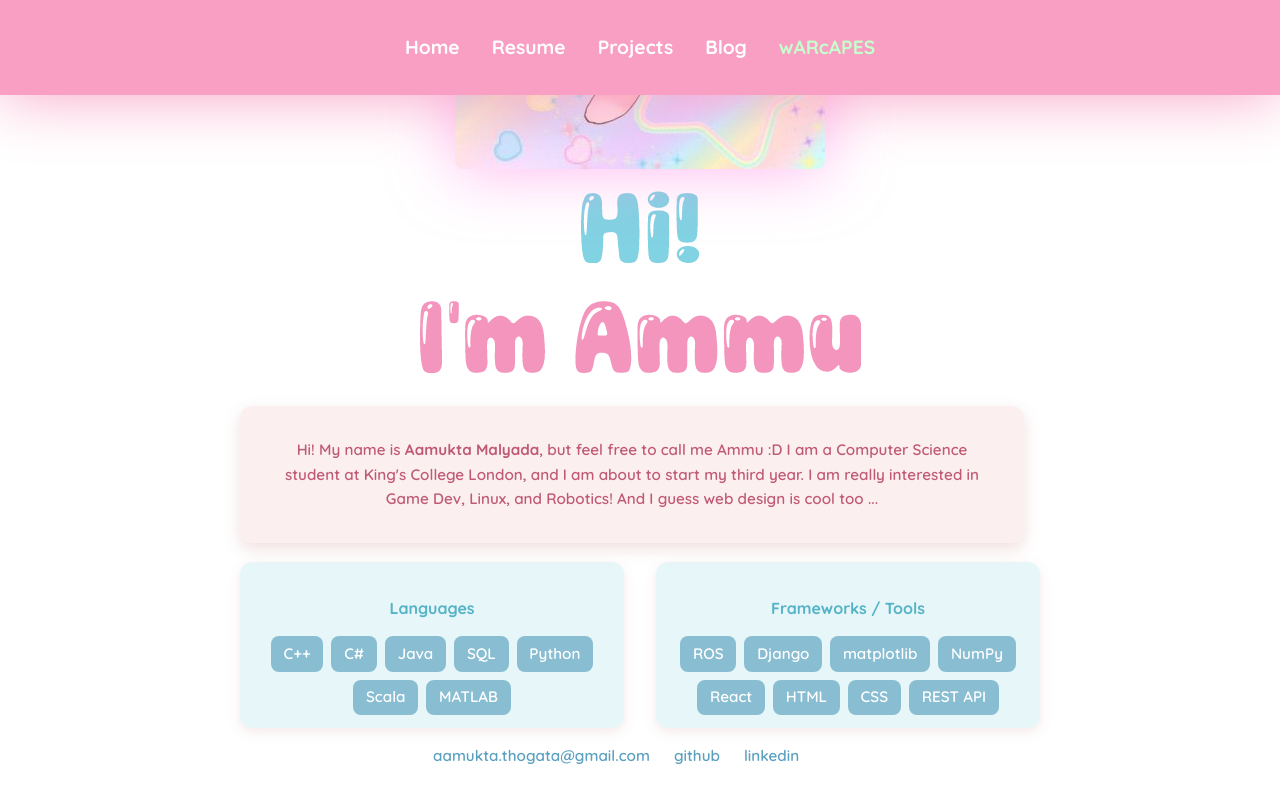
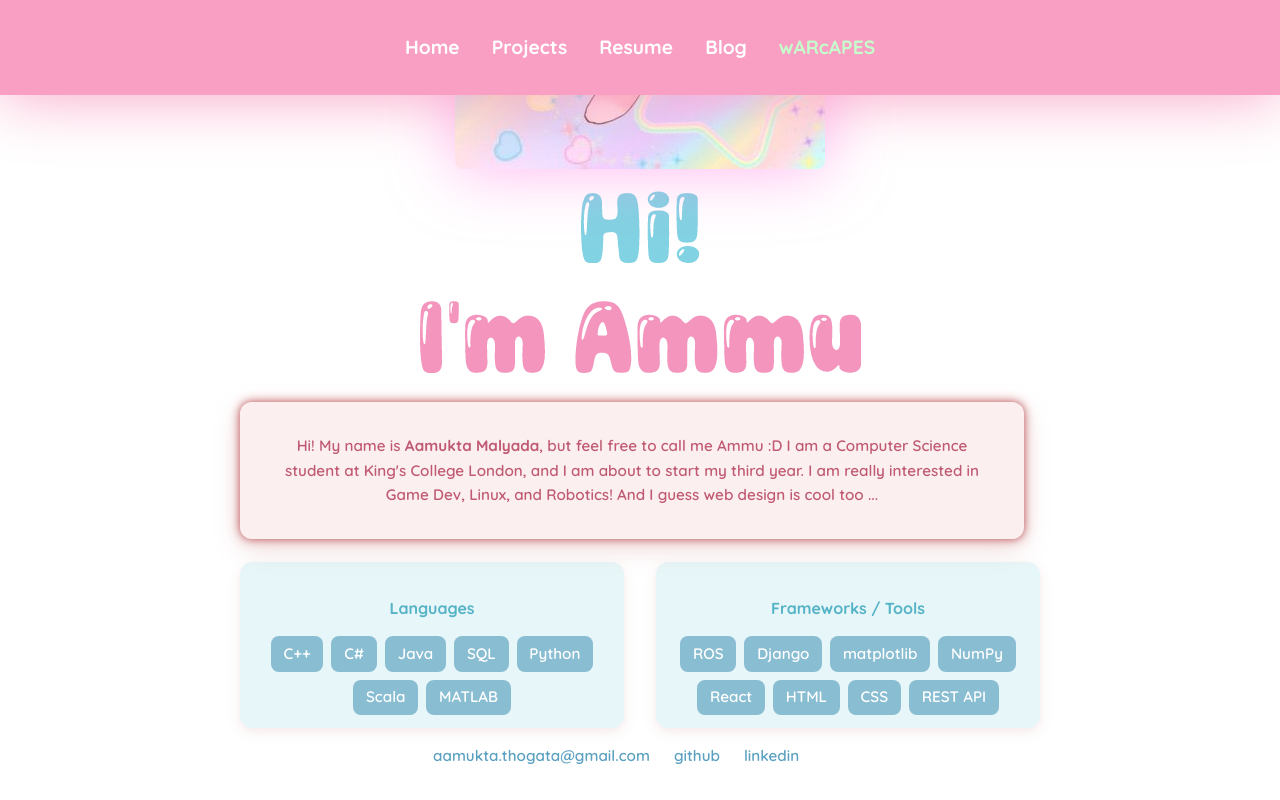
Before and after one commit to GummyBearAmnesia/portfolio-website, a React (Vite) app in the folder my-portfolio/: page / in a window 1280 px wide. In both pictures the pointer is over the element 632 px from the left and 807 px from the top of the page. Shown: the part 329-1129 px from the top of the page. Built offline with nearby package versions, Linux system fonts and the light colour scheme.

Commit message:
Add animations

```diff
--- a/my-portfolio/src/App.css
+++ b/my-portfolio/src/App.css
@@ -79,8 +79,9 @@ p {
 }
 
 p:hover {
-  transform: translateY(-4px);
-  box-shadow: 0 6px 16px rgba(208, 148, 148, 0.3);
+  transform: translateY(-8px);
+  box-shadow: 0 0 8px #b95055, 0 0 16px #f7dddd, 0 8px 24px rgba(208, 148, 148, 0.4);
+  transition: all 0.25s ease;
 }
 
 a {
--- a/my-portfolio/src/components/Header.jsx
+++ b/my-portfolio/src/components/Header.jsx
@@ -6,8 +6,8 @@ export default function Header() {
     <nav className="Header">
       <ul>
         <li><Link to="/">Home</Link></li>
+        <li><Link to="/projects">Projects</Link></li>
         <li><Link to="/resume">Resume</Link></li>
-        <li><Link to="/projects">Projects</Link></li>
         <li><Link to="/blog">Blog</Link></li>
         <li className="warcapes"><Link to="/warcapes">wARcAPES</Link></li>
       </ul>
```
